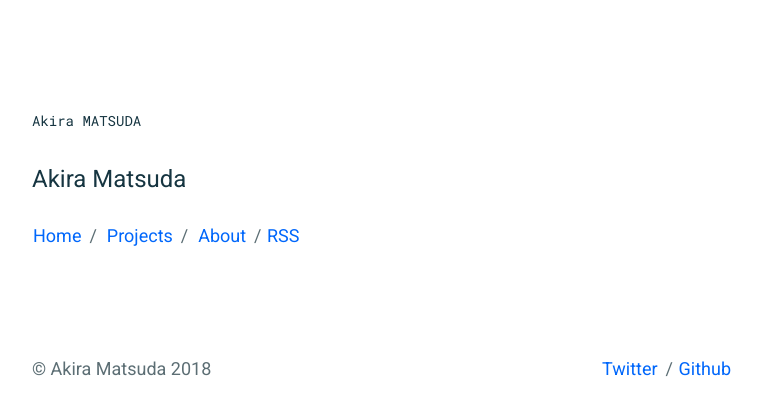
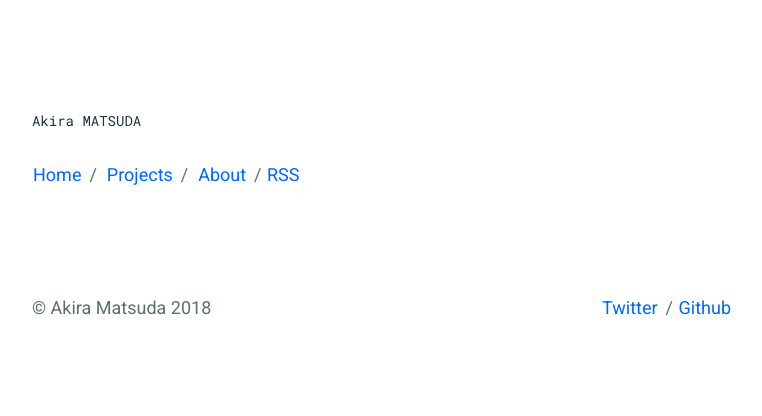
Before and after one commit to 0x0c/0x0c.github.com, a Jekyll site: the page built from index.html, in a window 1280 px wide. Shown: the top 416 px of the page, without its empty margins (258-1020 px from the left). Built offline with Jekyll 4.4.1, drawn with Linux system fonts in a browser that asks for light colours.

Commit message:
Update config

```diff
--- a/_config.yml
+++ b/_config.yml
@@ -1,7 +1,7 @@
 # Site settings
 title: "Akira MATSUDA"
 description: >
-  Akira Matsuda
+
 
 author: Akira Matsuda
 email: akira.matsuda@me.com
```
